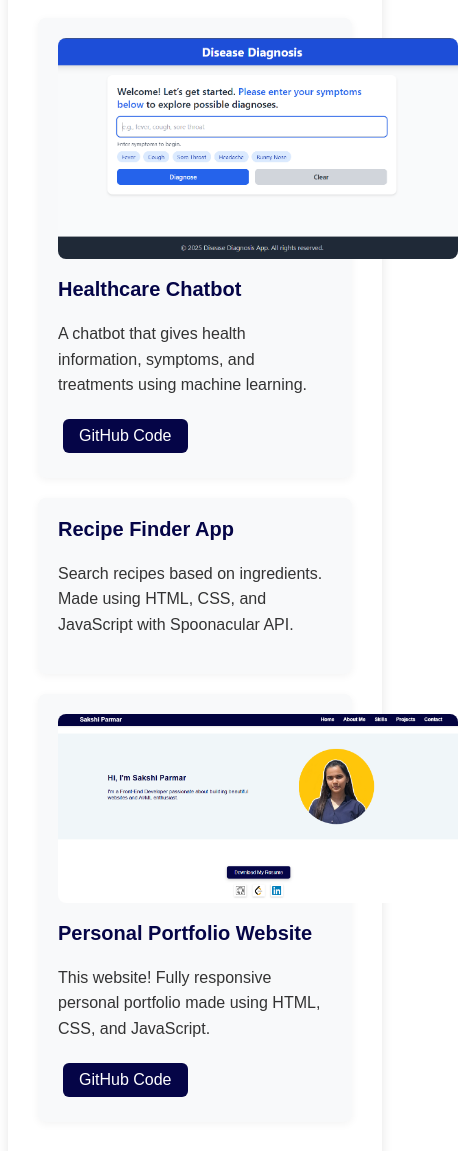
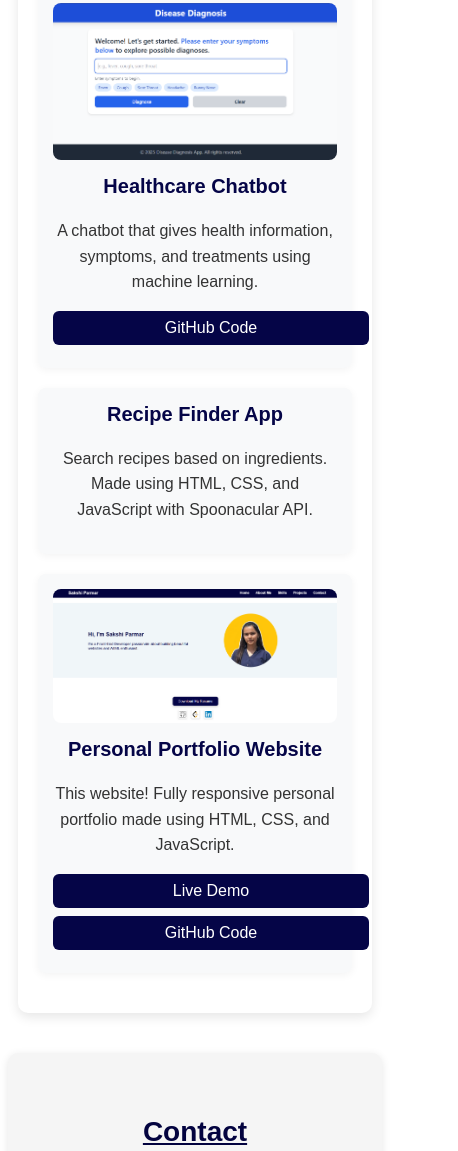
Before and after one commit to SakshiiSP/my_portfolio, a plain HTML site: page index.html in a window 390 px wide. Shown: the part 1937-3088 px from the top of the page, 458 px wide, since content can reach past the window. Drawn offline with Linux system fonts and the light colour scheme.

Commit message:
Made website responsive for mobile devices

```diff
--- a/index.html
+++ b/index.html
@@ -98,12 +98,14 @@
     </div>
 
     <div class="project-card">
-      <img src="image/portfolioimg.png" alt="Personal Portfolio" class="project-image">
+      <img src="image/portfolioimg.png" alt="Personal Portfolio Website" class="project-image">
       <h3>Personal Portfolio Website</h3>
       <p>This website! Fully responsive personal portfolio made using HTML, CSS, and JavaScript.</p>
       <div class="project-links">
-        <a href="https://github.com/SakshiiSP/PortfolioWebsite" class="btn" target="_blank">GitHub Code</a>
+        <a href="https://sakshiisp.github.io/my_portfolio/" class="btn" target="_blank">Live Demo</a>
+        <a href="https://github.com/SakshiiSP/my_portfolio" class="btn" target="_blank">GitHub Code</a>
       </div>
+    </div>
   </section>
 
   <!-- Contact Section -->
--- a/style.css
+++ b/style.css
@@ -383,3 +383,30 @@ body {
 .contact-icons a.contact-item:hover {
   transform: scale(1.05);
 }
+
+/* Mobile-friendly layout */
+@media (max-width: 768px) {
+  .projects-section {
+    padding: 20px;
+    margin: 30px 10px;
+  }
+
+  .project-card {
+    text-align: center;
+    padding: 15px;
+  }
+
+  .project-image {
+    width: 100%;
+    height: auto;
+    margin: 0 auto 15px;
+    display: block;
+  }
+
+  .btn {
+    display: block;
+    width: 100%;
+    margin: 8px 0;
+    font-size: 16px;
+  }
+}
```
